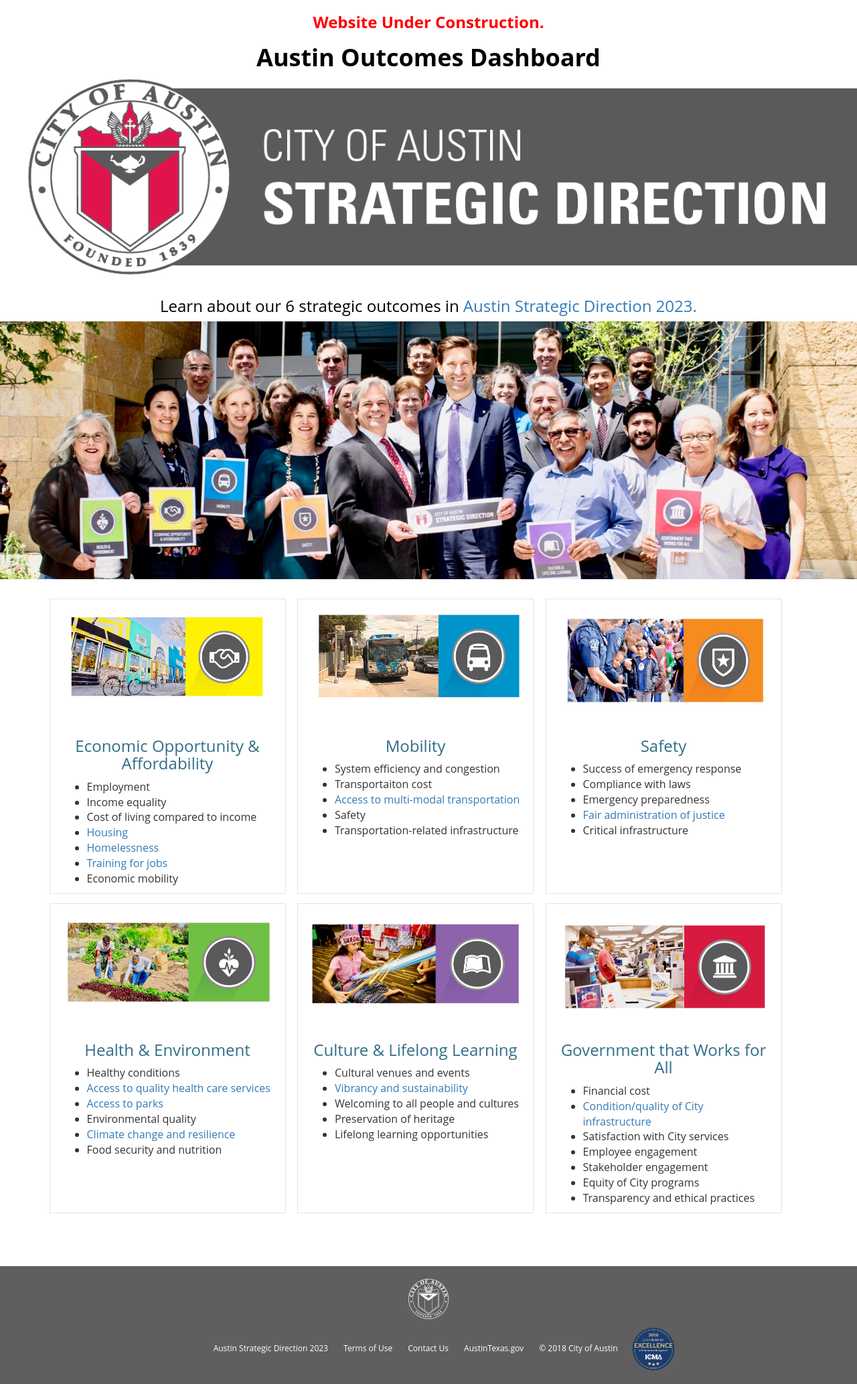
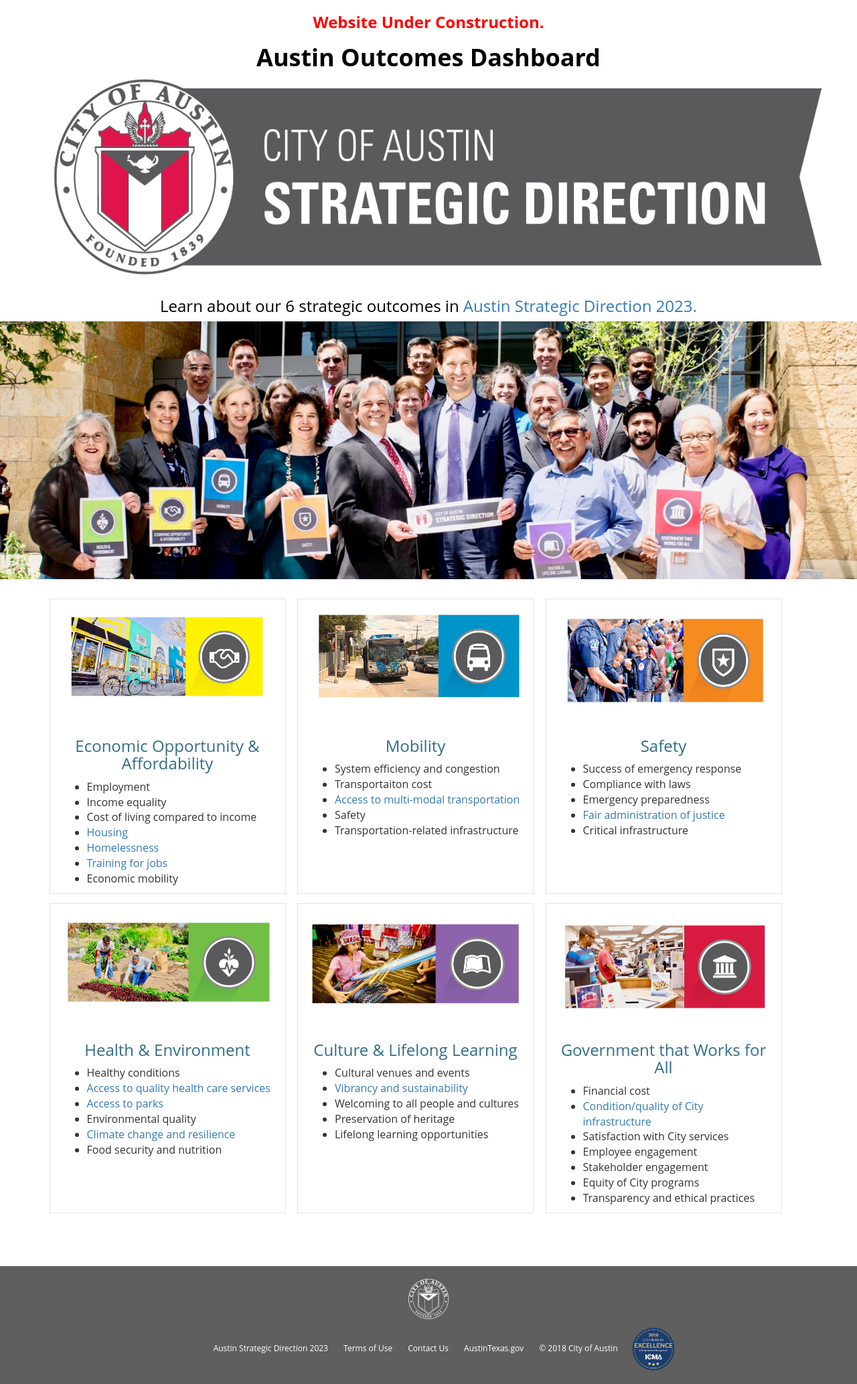
Before and after one commit to JamilaS/SD2023-Dashboard, a Jekyll site: the page built from index.md, in a window 1280 px wide. Shown: the whole page at 67% size. Built offline with Jekyll 4.4.1, drawn with Linux system fonts in a browser that asks for light colours; nearby versions of some CDN libraries; some web fonts are replaced.

Commit message:
Update headertitle.html

```diff
--- a/_includes/headertitle.html
+++ b/_includes/headertitle.html
@@ -8,7 +8,7 @@
 <body>
 <div class="header-title">
    <h3><font color = "red"><b><center>Website Under Construction.</center></b></font></h3>
-        <h1><font color = "black"><b><center>Austin Outcomes Dashboard<img class="header-logo" src="{{site.baseurl}}/components/images/Strategic_Direction-logo_medium.png" height="318" width="1342"  alt="City of Austin"></font></center></b></h1>
+        <h1><font color = "black"><b><center>Austin Outcomes Dashboard<img class="header-logo" src="{{site.baseurl}}/components/images/Strategic_Direction-logo_medium.png" height="318" width="1200"  alt="City of Austin"></font></center></b></h1>
         <h3><font color = "black"><center>Learn about our 6 strategic outcomes in <a href='http://bit.ly/atxStrategicPlan' target ="_blank"> Austin Strategic Direction 2023.</a></center></font></h3>
 
 
```
